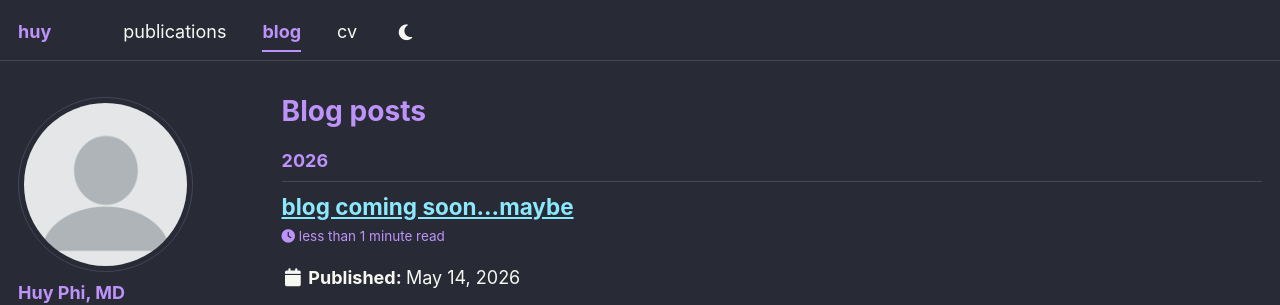
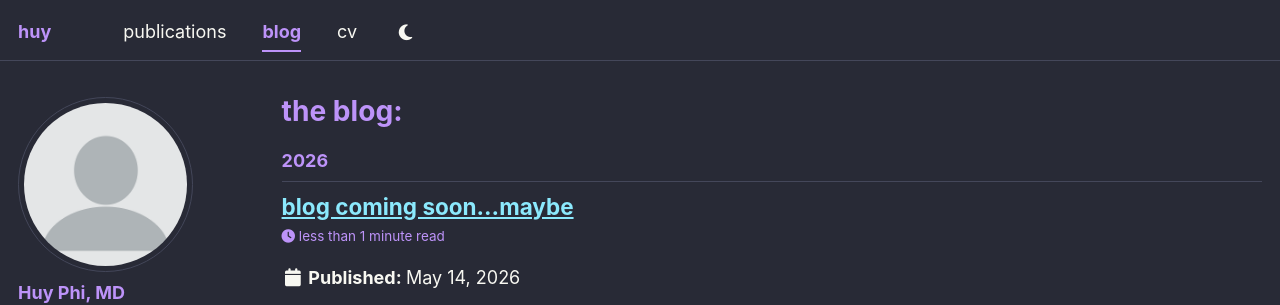
Before and after one commit to huyphi/huyphi.github.io, a Jekyll site: the page built from _pages/year-archive.html, in a window 1280 px wide. Shown: the top 305 px of the page. Built offline with Jekyll 4.4.1, drawn with Linux system fonts in a browser that asks for light colours; a style sheet for code colours, icons or effects is not loaded.

Commit message:
edit titles

```diff
--- a/_pages/publications.html
+++ b/_pages/publications.html
@@ -1,6 +1,6 @@
 ---
 layout: archive
-title: "publications"
+title: "publications:"
 permalink: /publications/
 author_profile: true
 ---
--- a/_pages/year-archive.html
+++ b/_pages/year-archive.html
@@ -1,7 +1,7 @@
 ---
 layout: archive
 permalink: /year-archive/
-title: "Blog posts"
+title: "the blog:"
 author_profile: true
 redirect_from:
   - /wordpress/blog-posts/
```
Also changed, not shown: _pages/cv.md (+1 -1 lines).
